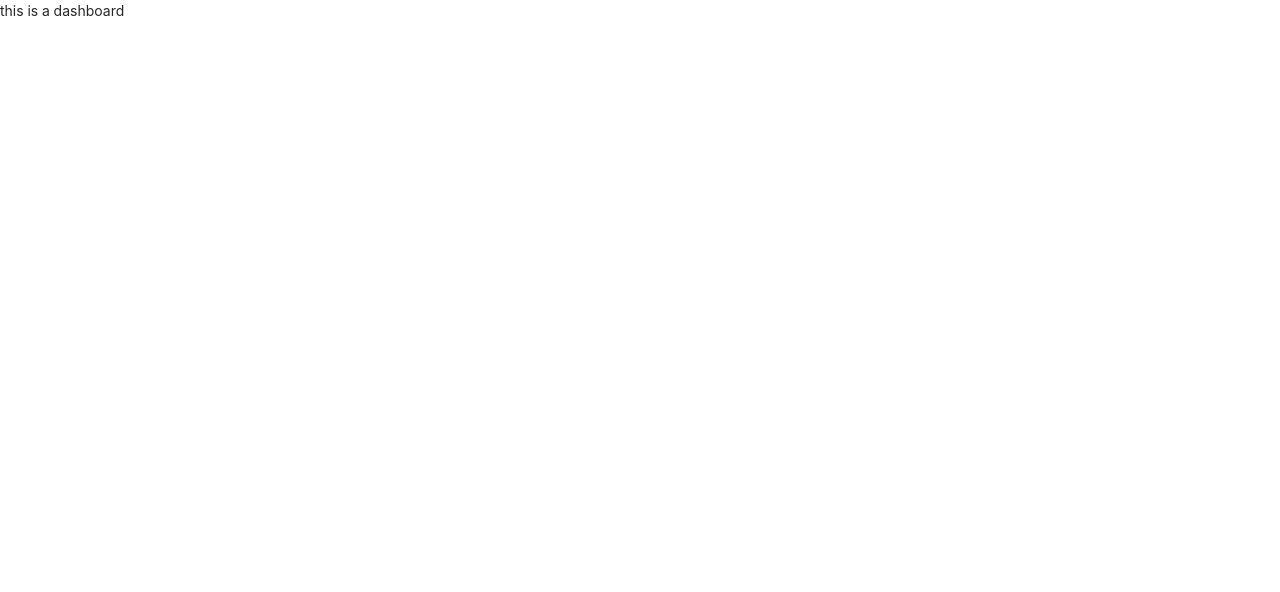
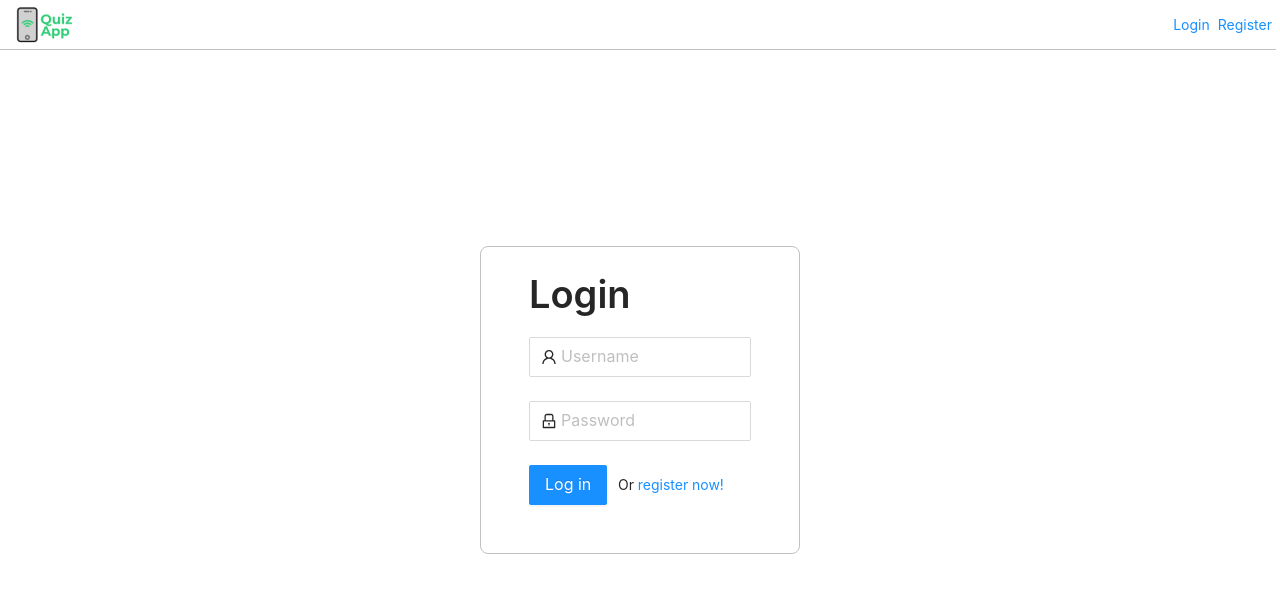
Before and after one commit to llvlldat/quiz-app, a React (Create React App) app: page /dashboard in a window 1280 px wide. Shown: the top 592 px of the page. Built offline with nearby package versions, Linux system fonts and the light colour scheme.

Commit message:
Guard + Login

```diff
--- a/src/App.js
+++ b/src/App.js
@@ -1,16 +1,35 @@
 import { BrowserRouter, Routes, Route, Navigate } from "react-router-dom";
 import Login from "./components/Login";
 import Register from "./components/Register";
-import Dashboard from "./components/Dashboard";
+import Guard from "./auth/Guard";
+import { userContext } from "./context/Context";
+import { useContext } from "react";
+import AdminDashboard from "./components/AdminDashboard";
+import UserDashboard from "./components/UserDashboard";
+import Navigation from "./components/Navigation";
 
 function App() {
+    const context = useContext(userContext);
+
     return (
         <BrowserRouter>
+            <Navigation />
             <Routes>
-                <Route path="/login" element={<Login />}></Route>
-                <Route path="/register" element={<Register />}></Route>
-                <Route path="/dashboard" element={<Dashboard />}></Route>
-                <Route path="/" element={<Navigate to="/login" />}></Route>
+                <Route path="/register" element={<Register />} />
+                <Route element={<Guard />}>
+                    <Route path="/login" element={<Login />} />
+                    <Route
+                        path="/dashboard"
+                        element={
+                            context.user.role === "admin" ? (
+                                <AdminDashboard />
+                            ) : (
+                                <UserDashboard />
+                            )
+                        }
+                    />
+                </Route>
+                <Route path="/" element={<Navigate to="/login" />} />
             </Routes>
         </BrowserRouter>
     );
--- a/src/api/api-config.js
+++ b/src/api/api-config.js
@@ -1,13 +1,13 @@
 import axios from "axios";
 import refreshToken from "./api";
 
-// axios.interceptors.request.use((req) => {
-//     req.headers = {
-//         ...req.headers,
-//         Authorization: `Bearer ${localStorage.getItem("token")}`,
-//     };
-//     return req;
-// });
+axios.interceptors.request.use((req) => {
+    req.headers = {
+        ...req.headers,
+        Authorization: `Bearer ${localStorage.getItem("token")}`,
+    };
+    return req;
+});
 
 axios.interceptors.response.use((res) => {
     if (res.status === 401) {
--- a/src/api/api.js
+++ b/src/api/api.js
@@ -33,4 +33,17 @@ export function refreshToken(refreshToken) {
     });
 }
 
+export function logout(refreshToken) {
+    localStorage.removeItem("refreshToken");
+    localStorage.removeItem("token");
+    localStorage.removeItem("user");
+    return axios({
+        method: "POST",
+        url: "https://fwa-ec-quiz.herokuapp.com/v1/auth/logout",
+        data: {
+            refreshToken: refreshToken,
+        },
+    });
+}
+
 export default {};
--- /dev/null
+++ b/src/auth/Guard.jsx
@@ -0,0 +1,21 @@
+import { useContext } from "react";
+import { userContext } from "../context/Context";
+import { Outlet, useLocation, Navigate } from "react-router-dom";
+import Login from "../components/Login";
+
+function Guard() {
+    let location = useLocation();
+    console.log(location)
+    const context = useContext(userContext);
+    return context.user.role ? (
+        location.pathname === "/login" ? (
+            <Navigate to="/dashboard" />
+        ) : (
+            <Outlet />
+        )
+    ) : (
+        <Login />
+    );
+}
+
+export default Guard;
--- /dev/null
+++ b/src/components/AdminDashboard.jsx
@@ -0,0 +1,7 @@
+function AdminDashboard() {
+    return ( <>
+        Admin
+    </> );
+}
+
+export default AdminDashboard;
--- a/src/components/Dashboard.jsx
+++ /dev/null
@@ -1,7 +0,0 @@
-function Dashboard() {
-    return ( <>
-        this is a dashboard
-    </> );
-}
-
-export default Dashboard;
--- a/src/components/Login.jsx
+++ b/src/components/Login.jsx
@@ -8,21 +8,26 @@ import { useContext } from "react";
 
 const Login = () => {
     const context = useContext(userContext);
-    const navigate = useNavigate()
+    const navigate = useNavigate();
 
     const onFinish = (values) => {
         login(values.username, values.password)
             .then((res) => {
-                context.setUser(res.data);
+                context.setUser(res.data.user);
+                console.log(res.data.user)
+                localStorage.setItem("user", JSON.stringify(res.data.user));
                 localStorage.setItem("token", res.data.tokens.access.token);
-                localStorage.setItem("refreshToken", res.data.tokens.refresh.token)
-                navigate('/dashboard')
+                localStorage.setItem(
+                    "refreshToken",
+                    res.data.tokens.refresh.token
+                );
+                navigate("/dashboard");
             })
             .catch((err) => {
                 Swal.fire({
                     icon: "error",
                     title: "Oops...",
-                    // text: err.response.data.message,
+                    text: err.response.data.message,
                 });
             });
     };
--- /dev/null
+++ b/src/components/Navigation.jsx
@@ -0,0 +1,66 @@
+import logo from "../logo/logo.png";
+import { userContext } from "../context/Context";
+import { useContext } from "react";
+import { Col, Row, Space, Typography, Dropdown, Menu } from "antd";
+import { Link } from "react-router-dom";
+import { DownOutlined } from "@ant-design/icons";
+import { logout } from "../api/api";
+
+function Navigation() {
+    const context = useContext(userContext);
+
+    const menu = (
+        <Menu>
+            <Menu.Item
+                key="1"
+                onClick={() => {
+                    logout(localStorage.getItem("refreshToken"))
+                        .then(() => context.setUser({}))
+                        .catch((err) => console.log(err));
+                }}
+            >
+                Logout
+            </Menu.Item>
+        </Menu>
+    );
+
+    return (
+        <Row
+            style={{
+                position: "fixed",
+                width: "100%",
+                height: "50px",
+                borderBottom: "1px solid #c1c1c1",
+            }}
+            align="middle"
+            gutter={8}
+        >
+            <Col span={4}>
+                <img src={logo} alt="logo" style={{ margin: "auto 10px" }} />
+            </Col>
+            <Col span={4} offset={16} style={{ textAlign: "right" }}>
+                {!context.user.role ? (
+                    <Space>
+                        <Link to="/login">Login</Link>
+                        <Link to="/register">Register</Link>
+                    </Space>
+                ) : (
+                    <Space>
+                        <Typography.Title level={5} style={{ margin: 0 }}>
+                            {context.user.username}
+                        </Typography.Title>
+                        <img
+                            src={context.user.avatar}
+                            style={{ width: "30px" }}
+                        />
+                        <Dropdown overlay={menu}>
+                            <DownOutlined />
+                        </Dropdown>
+                    </Space>
+                )}
+            </Col>
+        </Row>
+    );
+}
+
+export default Navigation;
--- /dev/null
+++ b/src/components/UserDashboard.jsx
@@ -0,0 +1,7 @@
+import { userContext } from "../context/Context";
+
+function UserDashboard() {
+    return <></>;
+}
+
+export default UserDashboard;
--- a/src/context/Context.js
+++ b/src/context/Context.js
@@ -3,7 +3,12 @@ import { createContext, useState } from "react";
 const userContext = createContext();
 
 export default function ContextProvider({ children }) {
-    const [user, setUser] = useState({});
+    const [user, setUser] = useState(() => {
+        if (localStorage.getItem("user")) {
+            return JSON.parse(localStorage.getItem("user"));
+        }
+        return {};
+    });
 
     const value = {
         user: user,
```
Also changed, not shown: src/logo/logo.png (added).
